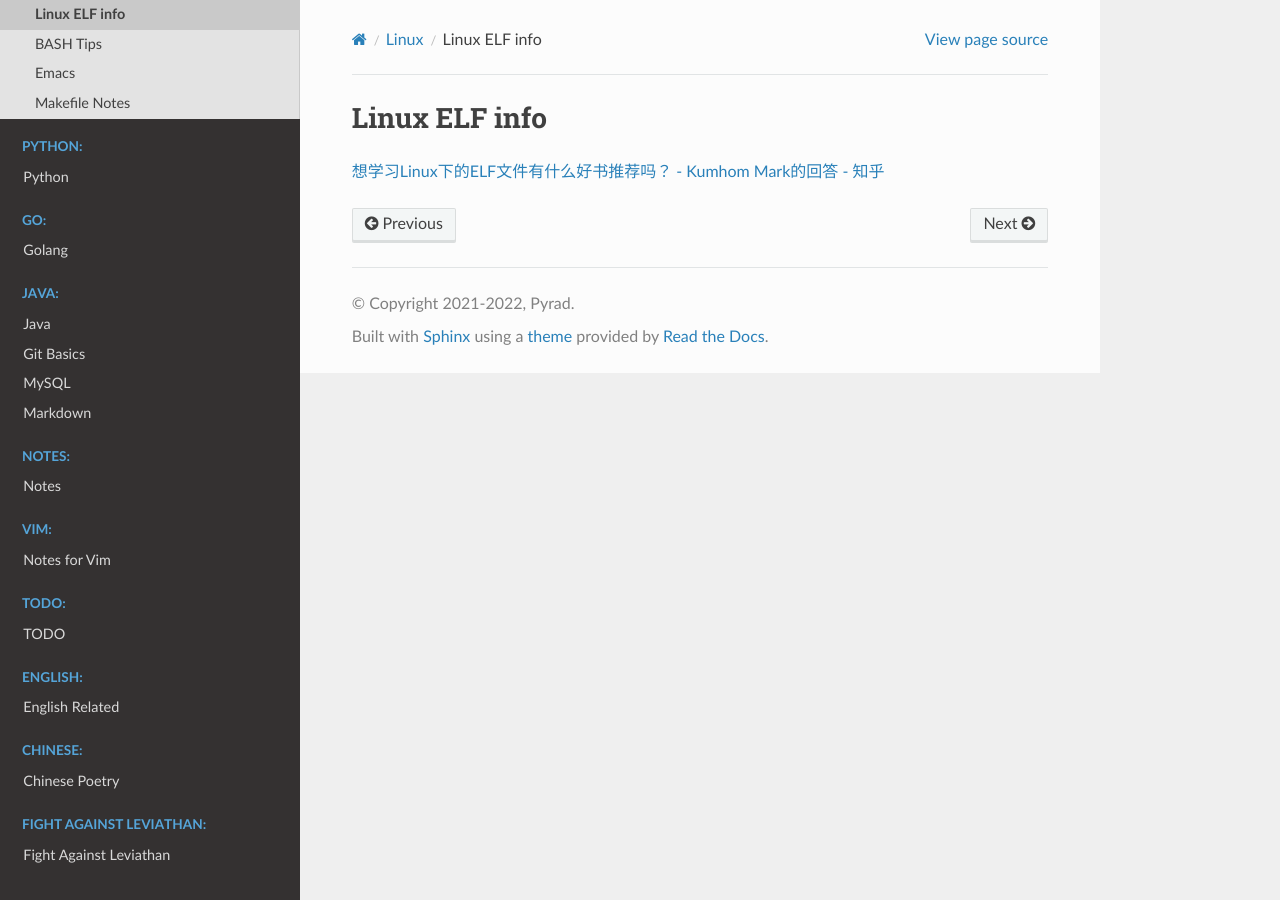
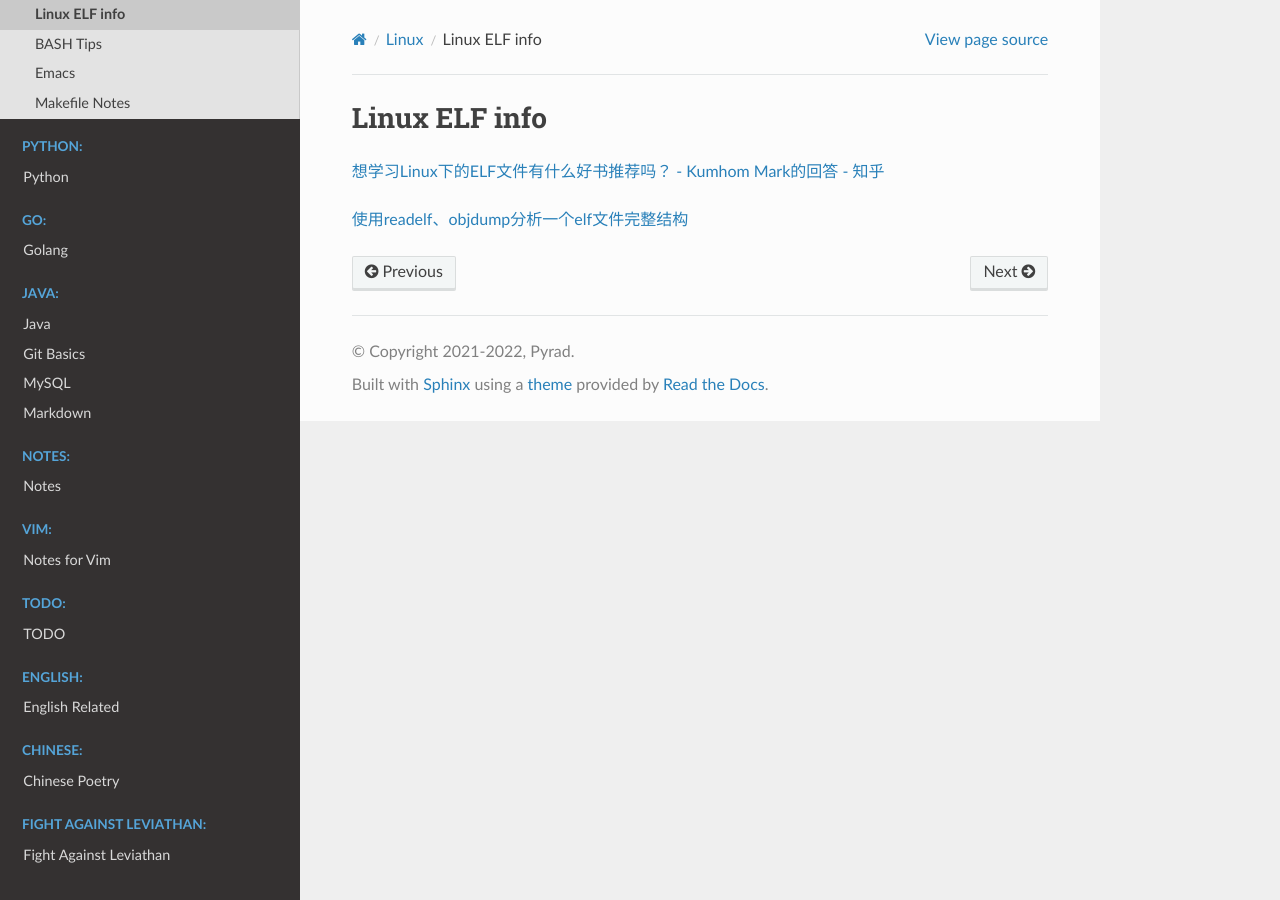
Before and after one commit to Pyrad/pyradnotes, a Sphinx documentation site: the page built from source/Linux/LinuxELF.md, in a window 1280 px wide. Built offline with Sphinx 7.4.7 and the Read the Docs theme 2.0.0, drawn with Linux system fonts in a browser that asks for light colours.

Commit message:
Linux A link to how to use readelf to check ELF files

```diff
--- a/source/Linux/LinuxELF.md
+++ b/source/Linux/LinuxELF.md
@@ -2,3 +2,5 @@
 # Linux ELF info
 
 [想学习Linux下的ELF文件有什么好书推荐吗？ - Kumhom Mark的回答 - 知乎](https://www.zhihu.com/question/306040976/answer/2922074937)
+
+[使用readelf、objdump分析一个elf文件完整结构](https://blog.csdn.net/chwit/article/details/129214001)
```
